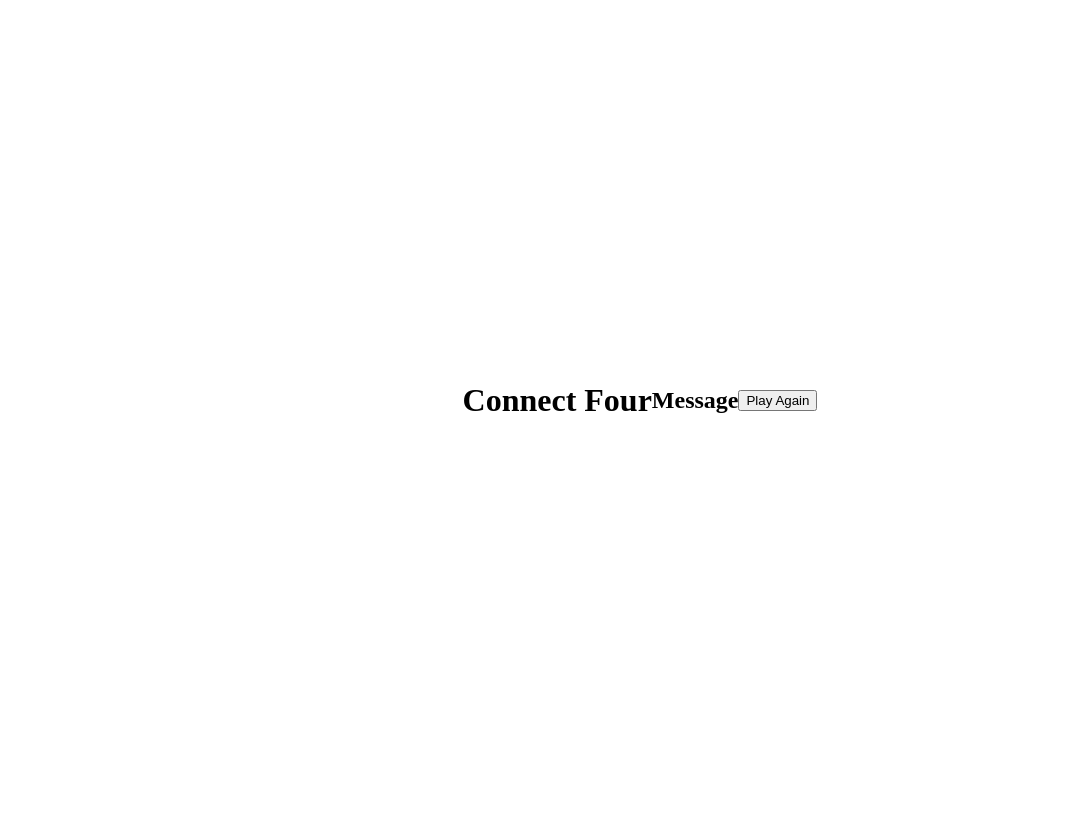
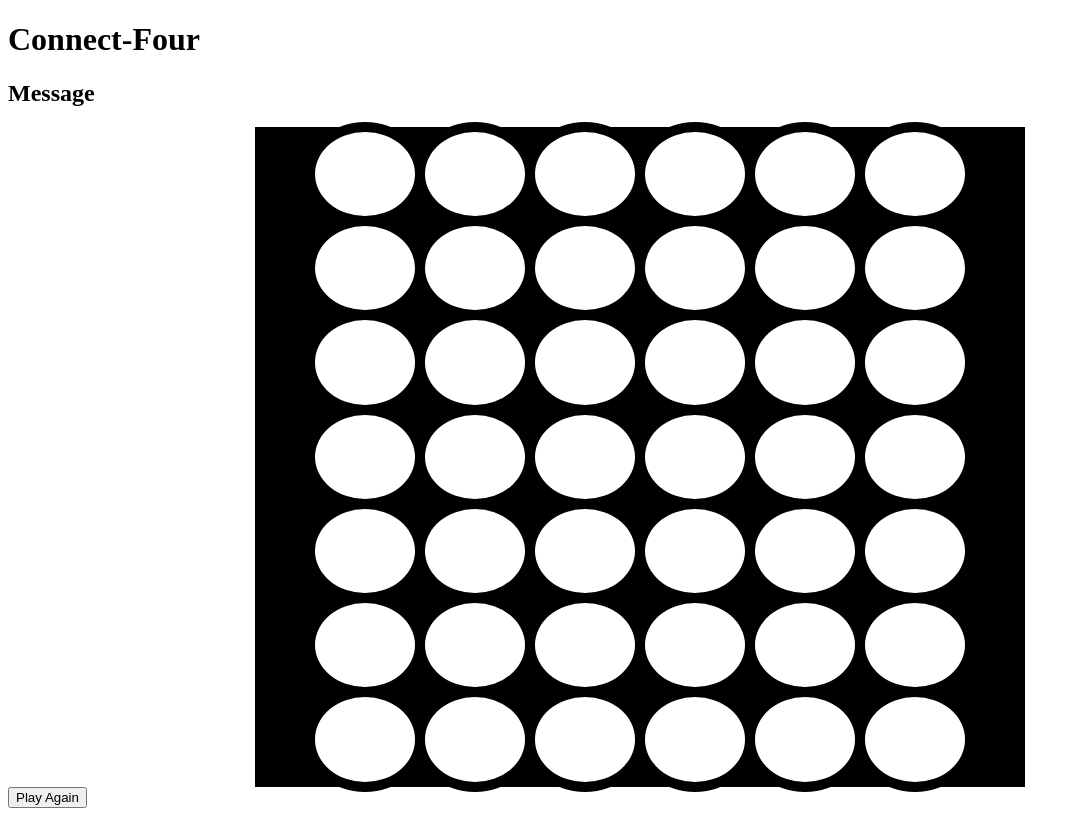
Before and after one commit to muckele/Connect-4, a plain HTML site: page index.html in a window 1280 px wide. Shown: the whole page, without its empty margins (0-1080 px from the left). Drawn offline with Linux system fonts and the light colour scheme.

Commit message:
Fixed Broken HTML and Styled Board in CSS

```diff
--- a/css/style.css
+++ b/css/style.css
@@ -1,22 +1,23 @@
-body {
-  display: flex;
+.grid{
+  display: grid;
+  grid-template-columns: repeat(7, 110px);
+  grid-template-columns: repeat(6, 110px);
+  width: 770px;
+  height: 660px;
+  margin: 0 auto;
   justify-content: center;
-  align-items: center;
-  height: 100vh;
-  margin: 0;
+  background-color: black;
 }
 
-#connect-four {
-  display: grid;
-  grid-template-columns: repeat(7, 50px);
-  grid-template-rows: repeat(6, 50px);
-  gap: 5px;
+
+
+.cell {
+  border:5px solid black;
+  background-color: white;
+  border-radius: 50%;
+  outline: 5px solid black;
 }
 
-.cell {
-  width: 50px;
-  height: 50px;
-  border: 1px solid #000;
-  box-sizing: border-box;
-  cursor: pointer;
+.cell.hover {
+  background-color: #00008B
 }
--- a/index.html
+++ b/index.html
@@ -9,19 +9,58 @@
     <title>Connect Four</title>
 </head>
 <body>
-	<h1>Connect Four</h1>
+    <h1>Connect-Four</h1>
     <h2 id="message">Message</h2>
 
-	<section class="board">
-		<div class="sqr" id="sq0"></div>
-		<div class="sqr" id="sq1"></div>
-		<div class="sqr" id="sq2"></div>
-		<div class="sqr" id="sq3"></div>
-		<div class="sqr" id="sq4"></div>
-		<div class="sqr" id="sq5"></div>
-		<div class="sqr" id="sq6"></div>
-		<div class="sqr" id="sq7"></div>
-		<div class="sqr" id="sq8"></div>
+    <section class="grid">
+        <div class="cell"></div>
+        <div class="cell"></div>
+        <div class="cell"></div>
+        <div class="cell"></div>
+        <div class="cell"></div>
+        <div class="cell"></div>
+        <div class="cell"></div>
+
+        <div class="cell"></div>
+        <div class="cell"></div>
+        <div class="cell"></div>
+        <div class="cell"></div>
+        <div class="cell"></div>
+        <div class="cell"></div>
+        <div class="cell"></div>
+
+        <div class="cell"></div>
+        <div class="cell"></div>
+        <div class="cell"></div>
+        <div class="cell"></div>
+        <div class="cell"></div>
+        <div class="cell"></div>
+        <div class="cell"></div>
+
+        <div class="cell"></div>
+        <div class="cell"></div>
+        <div class="cell"></div>
+        <div class="cell"></div>
+        <div class="cell"></div>
+        <div class="cell"></div>
+        <div class="cell"></div>
+
+        <div class="cell"></div>
+        <div class="cell"></div>
+        <div class="cell"></div>
+        <div class="cell"></div>
+        <div class="cell"></div>
+        <div class="cell"></div>
+        <div class="cell"></div>
+
+        <div class="cell"></div>
+        <div class="cell"></div>
+        <div class="cell"></div>
+        <div class="cell"></div>
+        <div class="cell"></div>
+        <div class="cell"></div>
+        <div class="cell"></div>
+
     </section>
     <button id="reset-button">Play Again</button>
 </body>
--- a/js/app.js
+++ b/js/app.js
@@ -5,12 +5,15 @@ const squareEls = document.querySelectorAll('.sqr')
 const messageEl = document.querySelector('message')
 
 /*---------Event Listeners--------*/
+document.addEventListener("DOMContentLoaded", function () {
+  const gridContainer = document.getElementById("connect-four");
+
 
 /*---------Functions----------*/
 init()
 
 function init() {
-  board = [null, null, null, null, null, null, null, null, null, null, null, null, null, null, null, null, null, null, null, null, null, null, null, null, null, null, null, null, null, null, null, null, null, null, null, null, null null, null, null, null, null, null]
+  board = [null, null, null, null, null, null, null, null, null, null, null, null, null, null, null, null, null, null, null, null, null, null, null, null, null, null, null, null, null, null, null, null, null, null, null, null, null, null, null, null, null, null]
   console.log(board.length)
 }
 
```
Lines whose indentation alone changed are shown as unchanged.
